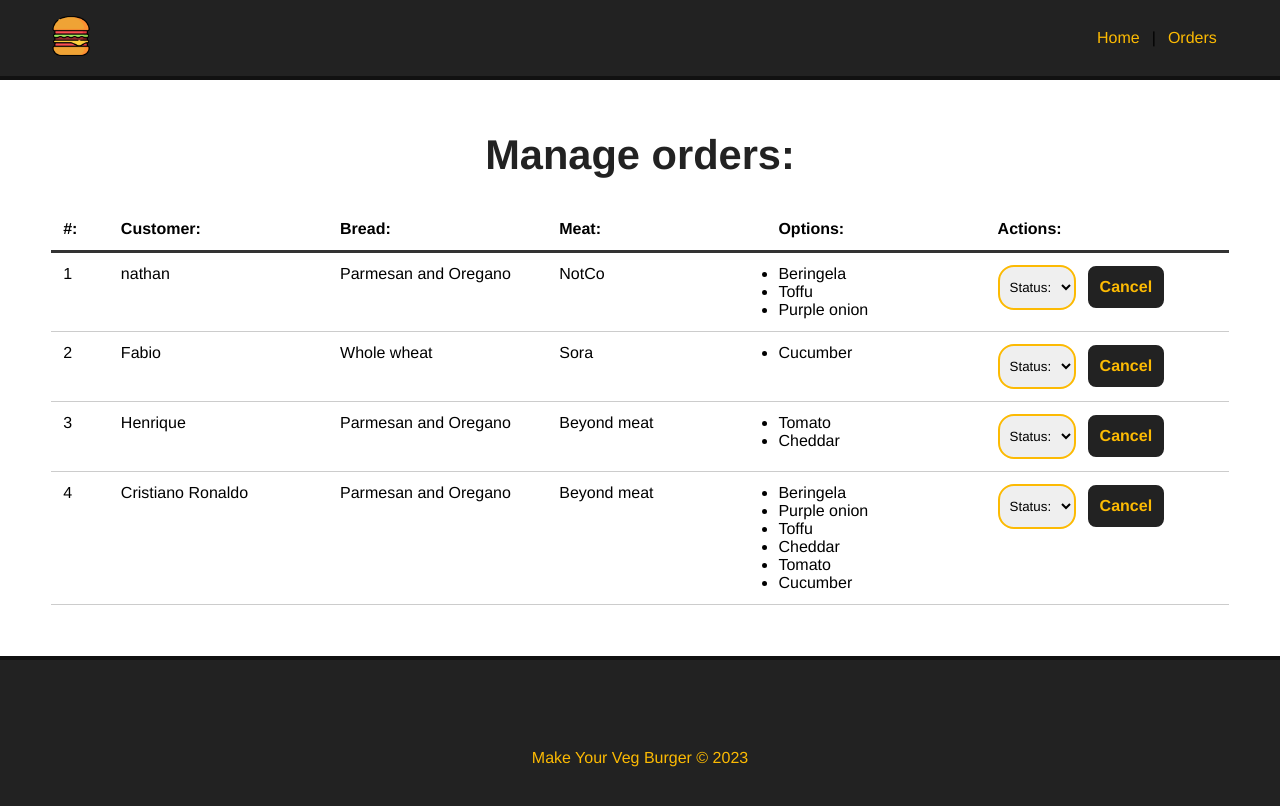
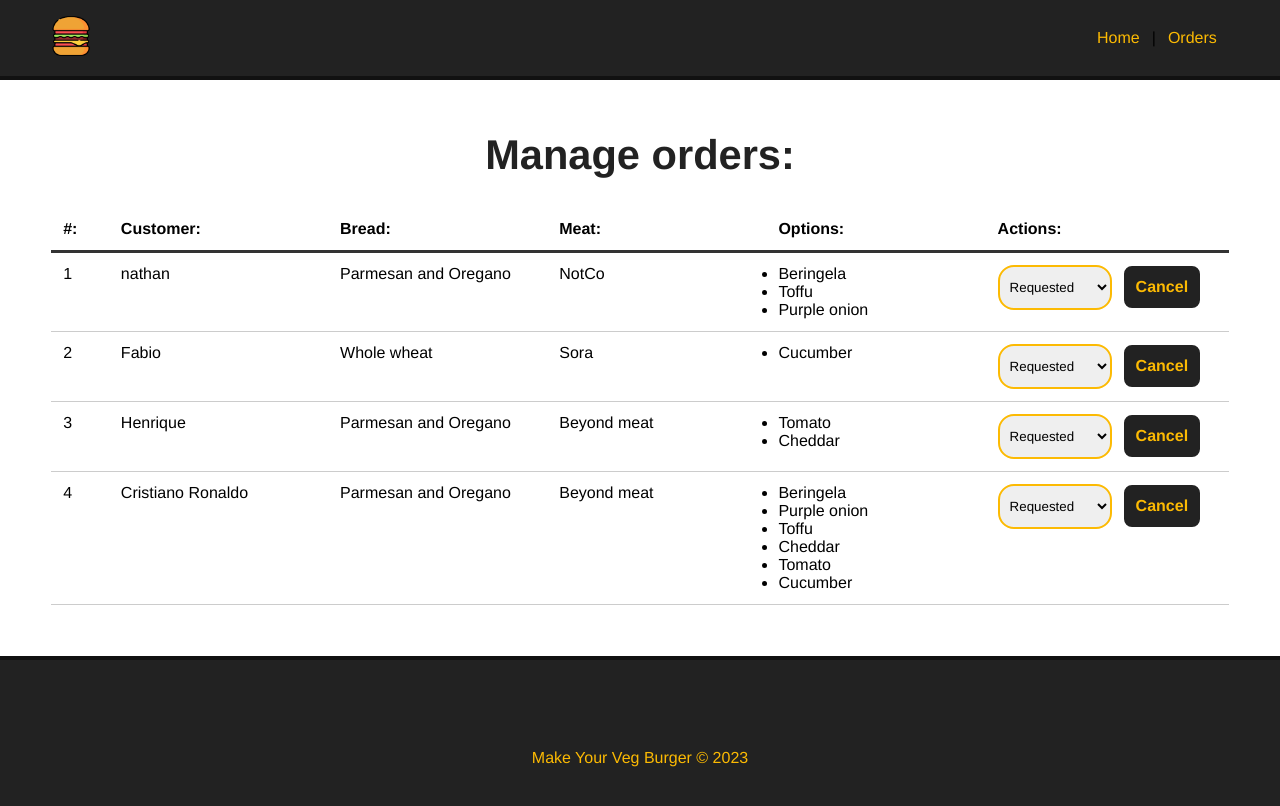
Before and after one commit to nathanfabio/makeYourVegBurger, a Vue app: page /orders in a window 1280 px wide. Shown: the top 806 px of the page. Built offline with nearby package versions, Linux system fonts and the light colour scheme; data requests are answered from the project's data file.

Commit message:
receiving the order status

```diff
--- a/src/components/Dashboard.vue
+++ b/src/components/Dashboard.vue
@@ -23,7 +23,7 @@
                 </div>
                 <div>
                     <select name="status" class="status">
-                        <option value="">Status:</option>
+                        <option v-for="s in status" :key="s.id" value="s.type" :selected="burger.status == s.type">{{ s.type }}</option>
                     </select>
                     <button class="deleteBtn">Cancel</button>
                 </div>
@@ -49,7 +49,16 @@
             const data = await req.json();
 
             this.burgers = data;
+
             //get the status
+            this.getStatus();
+        },
+        async getStatus() {
+            const req = await fetch("http://localhost:3000/status");
+
+            const data = await req.json();
+
+            this.status = data;
         }
     },
     mounted() {
```
